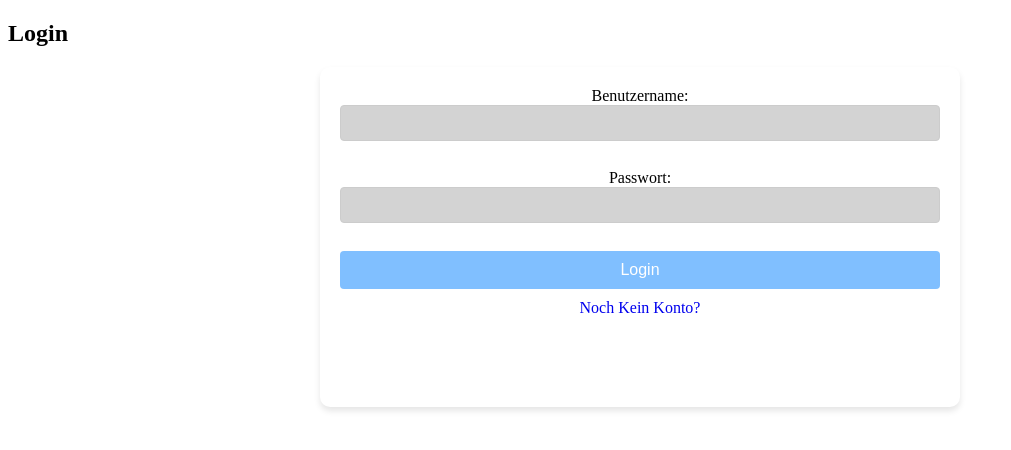
After one commit to RieckA2306/RideReady, a PHP site: page /loginsite.php in a window 1280 px wide. The commit adds this page. Shown: the top 450 px of the page, without its empty margins (0-1011 px from the left). Run offline with PHP 8.4, Linux system fonts and the light colour scheme.

Commit message:
login hinzu

```diff
--- /dev/null
+++ b/loginsite.php
@@ -0,0 +1,69 @@
+<!DOCTYPE html>
+<html lang="de">
+<head>
+    <title>Login</title>
+    <style>
+    .login-container {
+        background-color: white;
+            margin: auto;
+            padding: 20px;
+            border-radius: 10px;
+            box-shadow: 0px 4px 6px rgba(0, 0, 0, 0.1);
+            width: 600px;
+            height: 300px;
+            text-align: right;
+            display: flex;
+            flex-direction: column;
+            align-items: center;
+    }
+
+    .login-container input {
+        margin-bottom: 10px;
+        padding: 8px;
+        font-size: 16px;
+        background-color: #D3D3D3;
+        border: 1px solid #ccc;
+        border-radius: 4px;
+        width: 100%; /* Ensure inputs take full width */
+        box-sizing: border-box; /* Include padding and border in element's total width */
+    }
+    .login-container button {
+        padding: 10px;
+        font-size: 16px;
+        background-color: #80BFFF;
+        color: white;
+        border: none;
+        border-radius: 4px;
+        cursor: pointer;
+        width: 100%; /* Ensure button takes full width */
+        box-sizing: border-box; /* Include padding and border in element's total width */
+    }
+    .login-container button:hover {
+        background-color: #3399FF;
+    }
+    .login-container a {
+        text-align: center;
+        margin-top: 10px;
+        color: #0000EE;
+        text-decoration: none;
+    }
+    .login-container a:hover {
+        text-decoration: underline;
+    }
+</style>
+</head>
+<body>
+    <h2>Login</h2>
+    <form class="login-container" action="login.php" method="POST">
+        <label>Benutzername:</label>
+        <input type="text" name="benutzername" required>
+        <br>
+        <label>Passwort:</label>
+        <input type="password" name="passwort" required>
+        <br>
+        <button type="submit">Login</button>
+        <a href="#">Noch Kein Konto?</a>
+    </form>
+
+</body>
+</html>
```
Also changed, not shown: Login Salwa.html (added, +67 -0 lines), Signin.html (added, +68 -0 lines), benutzer.sql (added, +66 -0 lines), dashboard.php (added, +18 -0 lines), login.php (+33 -17 lines), loginbanner.php (added, +20 -0 lines), logout.php (added, +7 -0 lines).
